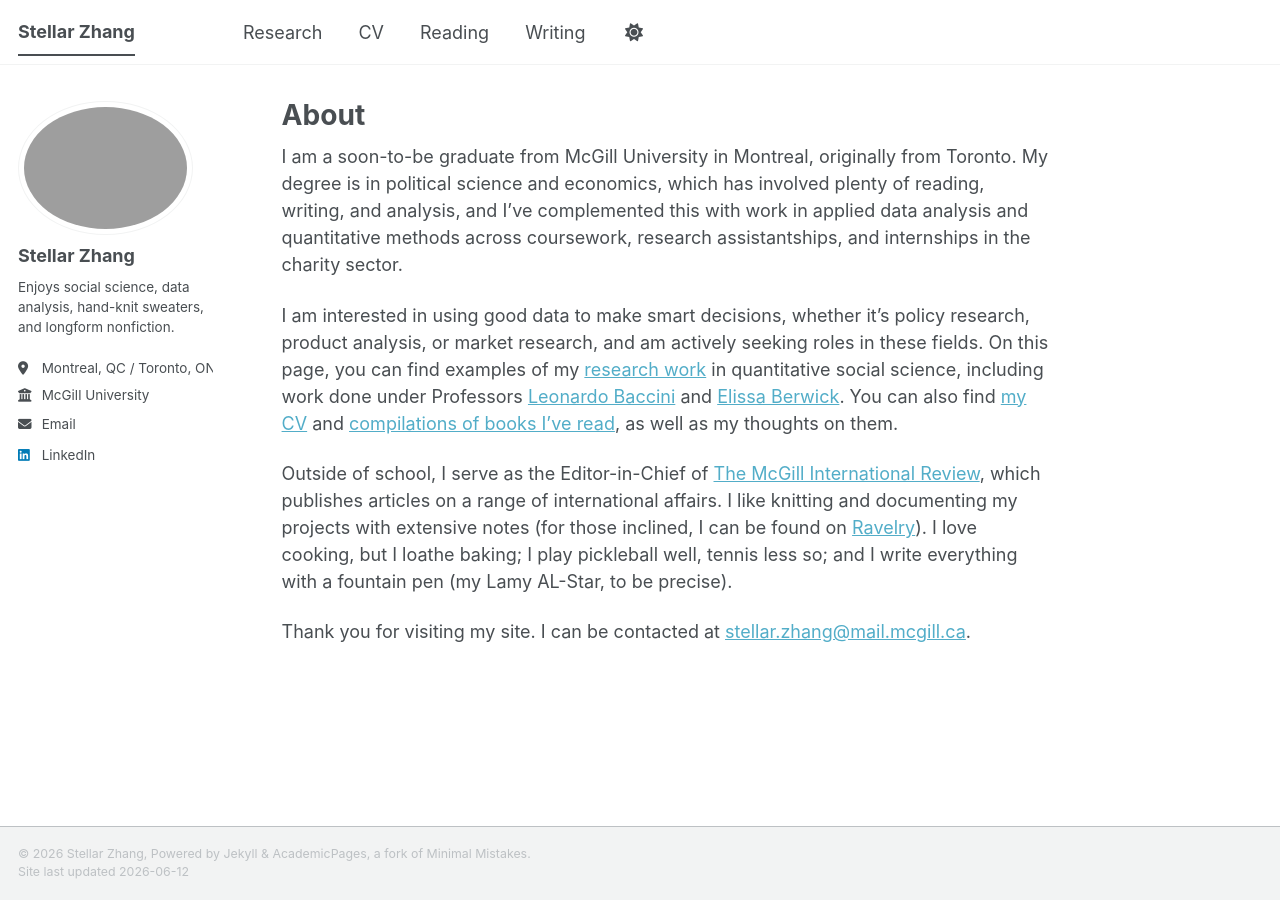
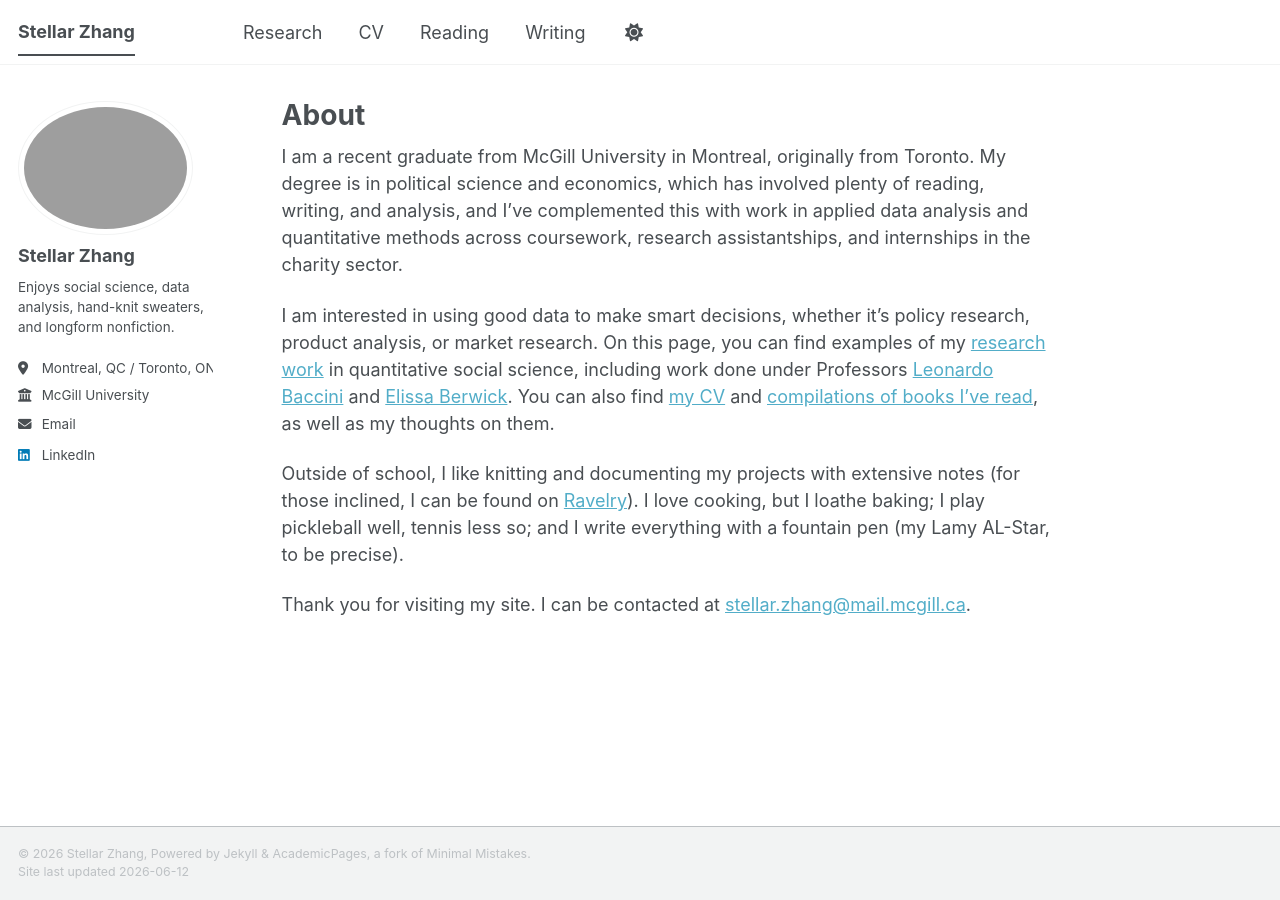
Before and after one commit to stellarxzhang/stellarxzhang.github.io, a Jekyll site: the page built from _pages/about.md, in a window 1280 px wide. Built offline with Jekyll 4.4.1, drawn with Linux system fonts in a browser that asks for light colours; a script bundle is joined from its source files by our own code; library files that are not in the unit come from our copies.

Commit message:
Update about.md

```diff
--- a/_pages/about.md
+++ b/_pages/about.md
@@ -6,10 +6,10 @@
   - /about/
   - /about.html
 ---
-I am a soon-to-be graduate from McGill University in Montreal, originally from Toronto. My degree is in political science and economics, which has involved plenty of reading, writing, and analysis, and I’ve complemented this with work in applied data analysis and quantitative methods across coursework, research assistantships, and internships in the charity sector.
+I am a recent graduate from McGill University in Montreal, originally from Toronto. My degree is in political science and economics, which has involved plenty of reading, writing, and analysis, and I’ve complemented this with work in applied data analysis and quantitative methods across coursework, research assistantships, and internships in the charity sector.
 
-I am interested in using good data to make smart decisions, whether it’s policy research, product analysis, or market research, and am actively seeking roles in these fields. On this page, you can find examples of my [research work](/research/) in quantitative social science, including work done under Professors [Leonardo Baccini](https://sites.google.com/site/leonardobaccini/) and [Elissa Berwick](https://www.elissaberwick.com/). You can also find [my CV](/cv/) and [compilations of books I've read](/reading/), as well as my thoughts on them.
+I am interested in using good data to make smart decisions, whether it’s policy research, product analysis, or market research. On this page, you can find examples of my [research work](/research/) in quantitative social science, including work done under Professors [Leonardo Baccini](https://sites.google.com/site/leonardobaccini/) and [Elissa Berwick](https://www.elissaberwick.com/). You can also find [my CV](/cv/) and [compilations of books I've read](/reading/), as well as my thoughts on them.
 
-Outside of school, I serve as the Editor-in-Chief of [The McGill International Review](https://www.mironline.ca/), which publishes articles on a range of international affairs. I like knitting and documenting my projects with extensive notes (for those inclined, I can be found on [Ravelry](https://www.ravelry.com/people/stellarzhang)). I love cooking, but I loathe baking; I play pickleball well, tennis less so; and I write everything with a fountain pen (my Lamy AL-Star, to be precise).
+Outside of school, I like knitting and documenting my projects with extensive notes (for those inclined, I can be found on [Ravelry](https://www.ravelry.com/people/stellarzhang)). I love cooking, but I loathe baking; I play pickleball well, tennis less so; and I write everything with a fountain pen (my Lamy AL-Star, to be precise).
 
 Thank you for visiting my site. I can be contacted at [stellar.zhang@mail.mcgill.ca](mailto:stellar.zhang@mail.mcgill.ca).
```
